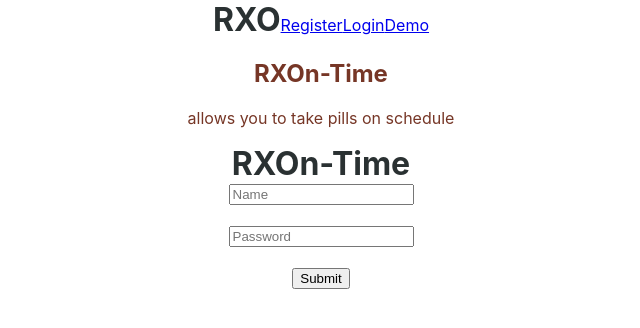
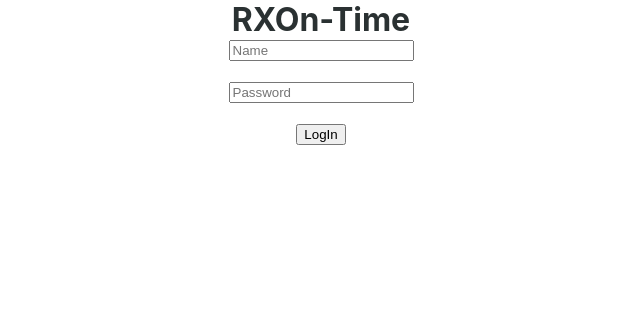
Before and after one commit to rahmor/rxo-client, a React (Create React App) app: page /login in a window 1280 px wide. Shown: the top 328 px of the page, without its empty margins (319-959 px from the left). Built offline with nearby package versions, Linux system fonts and the light colour scheme.

Commit message:
add api call to dashboard component

```diff
--- a/src/App/App.js
+++ b/src/App/App.js
@@ -11,7 +11,7 @@ class App extends Component {
   render() {
     return (
       <>
-        <Route only path='/' component={LandingPage} />
+        <Route exact path='/' component={LandingPage} />
         <Route path='/login' component={Login} />
         <Route path='/register' component={Register} />
         <Route path='/dashboard' component={Dashboard} />
--- a/src/Dashboard/Dashboard.js
+++ b/src/Dashboard/Dashboard.js
@@ -1,14 +1,20 @@
 import React, { Component } from 'react';
-import Heading from '../Heading/Heading';
+import { Link } from 'react-router-dom';
+import ApiService from '../services/api-services';
 import './Dashboard.css';
 
 class Dashboard extends Component {
   state = {};
+
+  componentDidMount() {
+    ApiService.getSchedule().then(data => console.log(data));
+  }
   render() {
     return (
       <>
         <header>
-          <Heading />
+          <Link to='/'>RXO</Link>
+          <Link to='/addprescription'>Add Prescription</Link>
         </header>
         <main>
           <section>
--- a/src/LandingPage/LandingPage.js
+++ b/src/LandingPage/LandingPage.js
@@ -10,7 +10,7 @@ class LandingPage extends Component {
       <>
         <header>
           <h1>RXO</h1>
-          <Link to={'/dashboard'}>Register</Link>
+          <Link to={'/register'}>Register</Link>
           <Link to={'/login'}>Login</Link>
           <Link to={'/dashboard'}>Demo</Link>
         </header>
--- a/src/Login/Login.js
+++ b/src/Login/Login.js
@@ -15,7 +15,7 @@ const Login = () => {
           <input type='text' name='password' placeholder='Password' />
           <br />
           <br />
-          <input type='submit' value='Submit' />
+          <input type='submit' value='LogIn' />
         </form>
       </main>
     </>
--- /dev/null
+++ b/src/config.js
@@ -0,0 +1,4 @@
+export default {
+  LIVE_API_ADDRESS: 'https://hidden-lake-74391.herokuapp.com/',
+  TEST_API_ADDRESS: 'http://localhost:8000/'
+};
--- /dev/null
+++ b/src/services/api-services.js
@@ -0,0 +1,12 @@
+import config from '../config';
+const ApiService = {
+  getSchedule() {
+    return fetch(`${config.TEST_API_ADDRESS}`, {
+      headers: {}
+    }).then(res =>
+      !res.ok ? res.json().then(e => Promise.reject(e)) : res.json()
+    );
+  }
+};
+
+export default ApiService;
```
Also changed, not shown: 1 other file (tests, documents, lock files or other folders).
